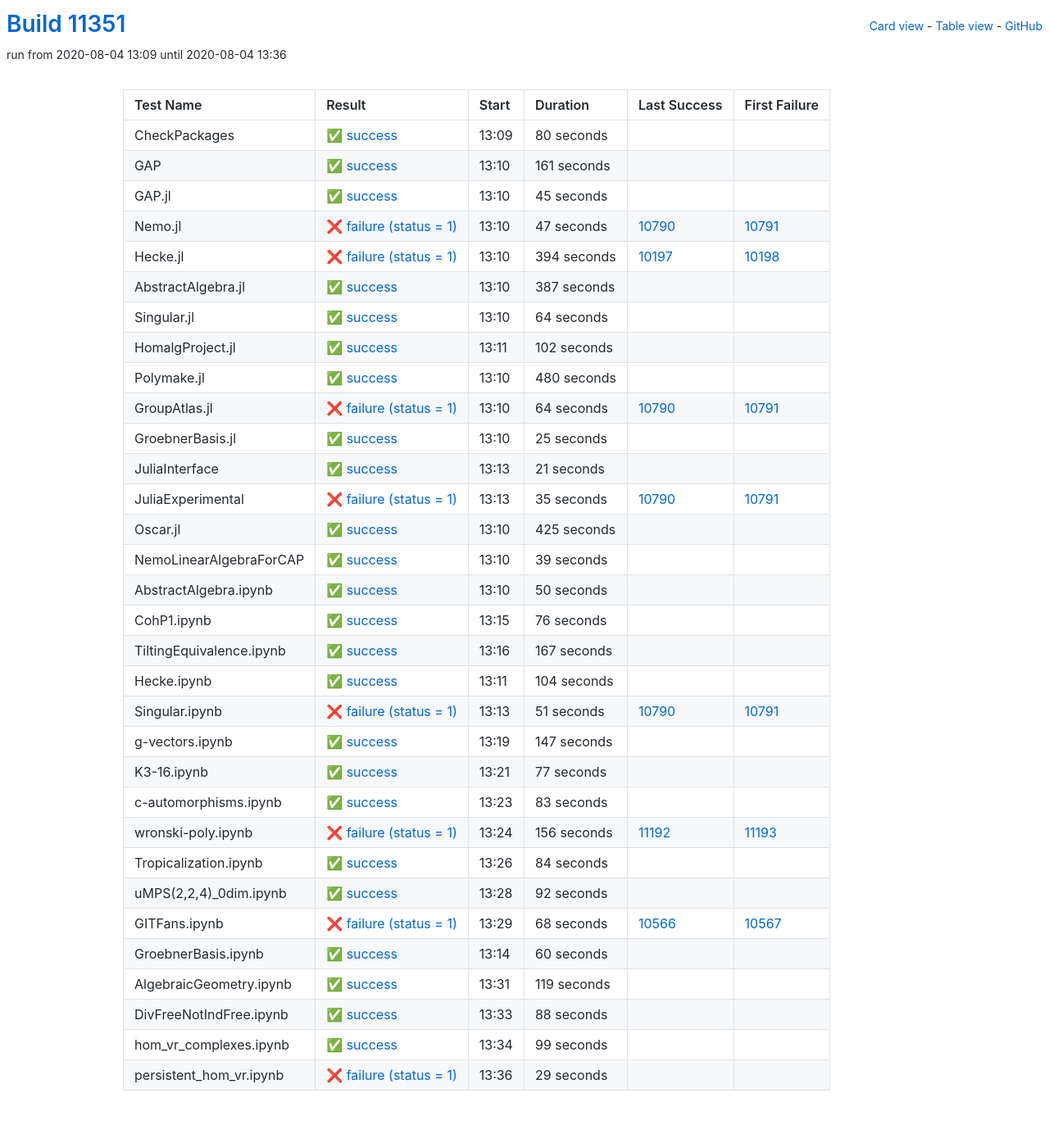
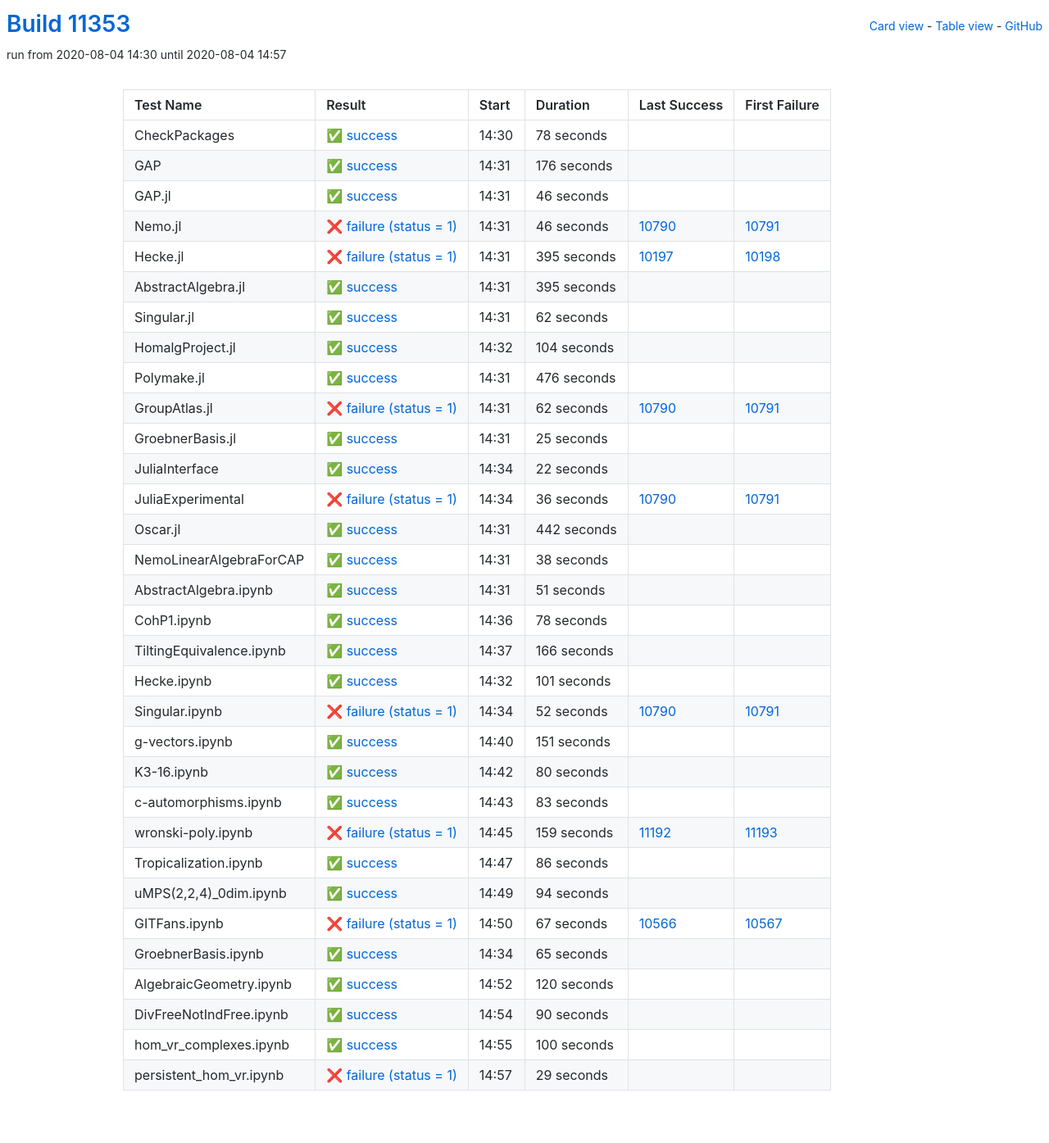
Before and after one commit to oscar-system/oscar-ci-status, a Jekyll site: the page built from table.html, in a window 1280 px wide. Shown: the whole page at 82% size. Built offline with Jekyll 4.4.1, drawn with Linux system fonts in a browser that asks for light colours.

Commit message:
Build #11353

```diff
--- a/_data/ci.yml
+++ b/_data/ci.yml
@@ -1,6 +1,6 @@
 ---
-build: 11351
-build_url: https://oscarci.mathematik.uni-kl.de/job/oscar/11351/
+build: 11353
+build_url: https://oscarci.mathematik.uni-kl.de/job/oscar/11353/
 job: oscar
 organization: oscar-system
 repo: oscar-ci-status
@@ -8,128 +8,128 @@
 tests:
 - name: CheckPackages
   id: checkpackages
-  log: https://oscarci.mathematik.uni-kl.de/job/oscar/11351/artifact/logs/build-11351/CheckPackages.log
-  start: 2020-08-04 13:09
+  log: https://oscarci.mathematik.uni-kl.de/job/oscar/11353/artifact/logs/build-11353/CheckPackages.log
+  start: 2020-08-04 14:30
   success: true
   exitcode: 0
   status: success
-  duration: 80
+  duration: 78
   last_success: false
   last_success_url:
   first_failure: false
   first_failure_url:
 - name: GAP
   id: gap
-  log: https://oscarci.mathematik.uni-kl.de/job/oscar/11351/artifact/logs/build-11351/GAP.log
-  start: 2020-08-04 13:10
+  log: https://oscarci.mathematik.uni-kl.de/job/oscar/11353/artifact/logs/build-11353/GAP.log
+  start: 2020-08-04 14:31
   success: true
   exitcode: 0
   status: success
-  duration: 161
+  duration: 176
   last_success: false
   last_success_url:
   first_failure: false
   first_failure_url:
 - name: GAP.jl
   id: gap-jl
-  log: https://oscarci.mathematik.uni-kl.de/job/oscar/11351/artifact/logs/build-11351/GAP.jl.log
-  start: 2020-08-04 13:10
+  log: https://oscarci.mathematik.uni-kl.de/job/oscar/11353/artifact/logs/build-11353/GAP.jl.log
+  start: 2020-08-04 14:31
   success: true
   exitcode: 0
   status: success
-  duration: 45
+  duration: 46
   last_success: false
   last_success_url:
   first_failure: false
   first_failure_url:
 - name: Nemo.jl
   id: nemo-jl
-  log: https://oscarci.mathematik.uni-kl.de/job/oscar/11351/artifact/logs/build-11351/Nemo.jl.log
-  start: 2020-08-04 13:10
+  log: https://oscarci.mathematik.uni-kl.de/job/oscar/11353/artifact/logs/build-11353/Nemo.jl.log
+  start: 2020-08-04 14:31
   success: false
   exitcode: 1
   status: failure
-  duration: 47
+  duration: 46
   last_success: 10790
   last_success_url: https://oscarci.mathematik.uni-kl.de/job/oscar/10790/
   first_failure: 10791
   first_failure_url: https://oscarci.mathematik.uni-kl.de/job/oscar/10791/
 - name: Hecke.jl
   id: hecke-jl
-  log: https://oscarci.mathematik.uni-kl.de/job/oscar/11351/artifact/logs/build-11351/Hecke.jl.log
-  start: 2020-08-04 13:10
+  log: https://oscarci.mathematik.uni-kl.de/job/oscar/11353/artifact/logs/build-11353/Hecke.jl.log
+  start: 2020-08-04 14:31
   success: false
   exitcode: 1
   status: failure
-  duration: 394
+  duration: 395
   last_success: 10197
   last_success_url: https://oscarci.mathematik.uni-kl.de/job/oscar/10197/
   first_failure: 10198
   first_failure_url: https://oscarci.mathematik.uni-kl.de/job/oscar/10198/
 - name: AbstractAlgebra.jl
   id: abstractalgebra-jl
-  log: https://oscarci.mathematik.uni-kl.de/job/oscar/11351/artifact/logs/build-11351/AbstractAlgebra.jl.log
-  start: 2020-08-04 13:10
+  log: https://oscarci.mathematik.uni-kl.de/job/oscar/11353/artifact/logs/build-11353/AbstractAlgebra.jl.log
+  start: 2020-08-04 14:31
   success: true
   exitcode: 0
   status: success
-  duration: 387
+  duration: 395
   last_success: false
   last_success_url:
   first_failure: false
   first_failure_url:
 - name: Singular.jl
   id: singular-jl
-  log: https://oscarci.mathematik.uni-kl.de/job/oscar/11351/artifact/logs/build-11351/Singular.jl.log
-  start: 2020-08-04 13:10
+  log: https://oscarci.mathematik.uni-kl.de/job/oscar/11353/artifact/logs/build-11353/Singular.jl.log
+  start: 2020-08-04 14:31
   success: true
   exitcode: 0
   status: success
-  duration: 64
+  duration: 62
   last_success: false
   last_success_url:
   first_failure: false
   first_failure_url:
 - name: HomalgProject.jl
   id: homalgproject-jl
-  log: https://oscarci.mathematik.uni-kl.de/job/oscar/11351/artifact/logs/build-11351/HomalgProject.jl.log
-  start: 2020-08-04 13:11
+  log: https://oscarci.mathematik.uni-kl.de/job/oscar/11353/artifact/logs/build-11353/HomalgProject.jl.log
+  start: 2020-08-04 14:32
   success: true
   exitcode: 0
   status: success
-  duration: 102
+  duration: 104
   last_success: false
   last_success_url:
   first_failure: false
   first_failure_url:
 - name: Polymake.jl
   id: polymake-jl
-  log: https://oscarci.mathematik.uni-kl.de/job/oscar/11351/artifact/logs/build-11351/Polymake.jl.log
-  start: 2020-08-04 13:10
+  log: https://oscarci.mathematik.uni-kl.de/job/oscar/11353/artifact/logs/build-11353/Polymake.jl.log
+  start: 2020-08-04 14:31
   success: true
   exitcode: 0
   status: success
-  duration: 480
+  duration: 476
   last_success: false
   last_success_url:
   first_failure: false
   first_failure_url:
 - name: GroupAtlas.jl
   id: groupatlas-jl
-  log: https://oscarci.mathematik.uni-kl.de/job/oscar/11351/artifact/logs/build-11351/GroupAtlas.jl.log
-  start: 2020-08-04 13:10
+  log: https://oscarci.mathematik.uni-kl.de/job/oscar/11353/artifact/logs/build-11353/GroupAtlas.jl.log
+  start: 2020-08-04 14:31
   success: false
   exitcode: 1
   status: failure
-  duration: 64
+  duration: 62
   last_success: 10790
   last_success_url: https://oscarci.mathematik.uni-kl.de/job/oscar/10790/
   first_failure: 10791
   first_failure_url: https://oscarci.mathematik.uni-kl.de/job/oscar/10791/
 - name: GroebnerBasis.jl
   id: groebnerbasis-jl
-  log: https://oscarci.mathematik.uni-kl.de/job/oscar/11351/artifact/logs/build-11351/GroebnerBasis.jl.log
-  start: 2020-08-04 13:10
+  log: https://oscarci.mathematik.uni-kl.de/job/oscar/11353/artifact/logs/build-11353/GroebnerBasis.jl.log
+  start: 2020-08-04 14:31
   success: true
   exitcode: 0
   status: success
@@ -140,140 +140,140 @@
   first_failure_url:
 - name: JuliaInterface
   id: juliainterface
-  log: https://oscarci.mathematik.uni-kl.de/job/oscar/11351/artifact/logs/build-11351/JuliaInterface.log
-  start: 2020-08-04 13:13
+  log: https://oscarci.mathematik.uni-kl.de/job/oscar/11353/artifact/logs/build-11353/JuliaInterface.log
+  start: 2020-08-04 14:34
   success: true
   exitcode: 0
   status: success
-  duration: 21
+  duration: 22
   last_success: false
   last_success_url:
   first_failure: false
   first_failure_url:
 - name: JuliaExperimental
   id: juliaexperimental
-  log: https://oscarci.mathematik.uni-kl.de/job/oscar/11351/artifact/logs/build-11351/JuliaExperimental.log
-  start: 2020-08-04 13:13
+  log: https://oscarci.mathematik.uni-kl.de/job/oscar/11353/artifact/logs/build-11353/JuliaExperimental.log
+  start: 2020-08-04 14:34
   success: false
   exitcode: 1
   status: failure
-  duration: 35
+  duration: 36
   last_success: 10790
   last_success_url: https://oscarci.mathematik.uni-kl.de/job/oscar/10790/
   first_failure: 10791
   first_failure_url: https://oscarci.mathematik.uni-kl.de/job/oscar/10791/
 - name: Oscar.jl
   id: oscar-jl
-  log: https://oscarci.mathematik.uni-kl.de/job/oscar/11351/artifact/logs/build-11351/Oscar.jl.log
-  start: 2020-08-04 13:10
+  log: https://oscarci.mathematik.uni-kl.de/job/oscar/11353/artifact/logs/build-11353/Oscar.jl.log
+  start: 2020-08-04 14:31
   success: true
   exitcode: 0
   status: success
-  duration: 425
+  duration: 442
   last_success: false
   last_success_url:
   first_failure: false
   first_failure_url:
 - name: NemoLinearAlgebraForCAP
   id: nemolinearalgebraforcap
-  log: https://oscarci.mathematik.uni-kl.de/job/oscar/11351/artifact/logs/build-11351/NemoLinearAlgebraForCAP.log
-  start: 2020-08-04 13:10
+  log: https://oscarci.mathematik.uni-kl.de/job/oscar/11353/artifact/logs/build-11353/NemoLinearAlgebraForCAP.log
+  start: 2020-08-04 14:31
   success: true
   exitcode: 0
   status: success
-  duration: 39
+  duration: 38
   last_success: false
   last_success_url:
   first_failure: false
   first_failure_url:
 - name: AbstractAlgebra.ipynb
   id: abstractalgebra-ipynb
-  log: https://oscarci.mathematik.uni-kl.de/job/oscar/11351/artifact/logs/build-11351/AbstractAlgebra.ipynb.log
-  start: 2020-08-04 13:10
+  log: https://oscarci.mathematik.uni-kl.de/job/oscar/11353/artifact/logs/build-11353/AbstractAlgebra.ipynb.log
+  start: 2020-08-04 14:31
   success: true
   exitcode: 0
   status: success
-  duration: 50
+  duration: 51
   last_success: false
   last_success_url:
   first_failure: false
   first_failure_url:
 - name: CohP1.ipynb
   id: cohp1-ipynb
-  log: https://oscarci.mathematik.uni-kl.de/job/oscar/11351/artifact/logs/build-11351/CohP1.ipynb.log
-  start: 2020-08-04 13:15
+  log: https://oscarci.mathematik.uni-kl.de/job/oscar/11353/artifact/logs/build-11353/CohP1.ipynb.log
+  start: 2020-08-04 14:36
   success: true
   exitcode: 0
   status: success
-  duration: 76
+  duration: 78
   last_success: false
   last_success_url:
   first_failure: false
   first_failure_url:
 - name: TiltingEquivalence.ipynb
   id: tiltingequivalence-ipynb
-  log: https://oscarci.mathematik.uni-kl.de/job/oscar/11351/artifact/logs/build-11351/TiltingEquivalence.ipynb.log
-  start: 2020-08-04 13:16
+  log: https://oscarci.mathematik.uni-kl.de/job/oscar/11353/artifact/logs/build-11353/TiltingEquivalence.ipynb.log
+  start: 2020-08-04 14:37
   success: true
   exitcode: 0
   status: success
-  duration: 167
+  duration: 166
   last_success: false
   last_success_url:
   first_failure: false
   first_failure_url:
 - name: Hecke.ipynb
   id: hecke-ipynb
-  log: https://oscarci.mathematik.uni-kl.de/job/oscar/11351/artifact/logs/build-11351/Hecke.ipynb.log
-  start: 2020-08-04 13:11
+  log: https://oscarci.mathematik.uni-kl.de/job/oscar/11353/artifact/logs/build-11353/Hecke.ipynb.log
+  start: 2020-08-04 14:32
   success: true
   exitcode: 0
   status: success
-  duration: 104
+  duration: 101
   last_success: false
   last_success_url:
   first_failure: false
   first_failure_url:
 - name: Singular.ipynb
   id: singular-ipynb
-  log: https://oscarci.mathematik.uni-kl.de/job/oscar/11351/artifact/logs/build-11351/Singular.ipynb.log
-  start: 2020-08-04 13:13
+  log: https://oscarci.mathematik.uni-kl.de/job/oscar/11353/artifact/logs/build-11353/Singular.ipynb.log
+  start: 2020-08-04 14:34
   success: false
   exitcode: 1
   status: failure
-  duration: 51
+  duration: 52
   last_success: 10790
   last_success_url: https://oscarci.mathematik.uni-kl.de/job/oscar/10790/
   first_failure: 10791
   first_failure_url: https://oscarci.mathematik.uni-kl.de/job/oscar/10791/
 - name: g-vectors.ipynb
   id: g-vectors-ipynb
-  log: https://oscarci.mathematik.uni-kl.de/job/oscar/11351/artifact/logs/build-11351/g-vectors.ipynb.log
-  start: 2020-08-04 13:19
+  log: https://oscarci.mathematik.uni-kl.de/job/oscar/11353/artifact/logs/build-11353/g-vectors.ipynb.log
+  start: 2020-08-04 14:40
   success: true
   exitcode: 0
   status: success
-  duration: 147
+  duration: 151
   last_success: false
   last_success_url:
   first_failure: false
   first_failure_url:
 - name: K3-16.ipynb
   id: k3-16-ipynb
-  log: https://oscarci.mathematik.uni-kl.de/job/oscar/11351/artifact/logs/build-11351/K3-16.ipynb.log
-  start: 2020-08-04 13:21
+  log: https://oscarci.mathematik.uni-kl.de/job/oscar/11353/artifact/logs/build-11353/K3-16.ipynb.log
+  start: 2020-08-04 14:42
   success: true
   exitcode: 0
   status: success
-  duration: 77
+  duration: 80
   last_success: false
   last_success_url:
   first_failure: false
   first_failure_url:
 - name: c-automorphisms.ipynb
   id: c-automorphisms-ipynb
-  log: https://oscarci.mathematik.uni-kl.de/job/oscar/11351/artifact/logs/build-11351/c-automorphisms.ipynb.log
-  start: 2020-08-04 13:23
+  log: https://oscarci.mathematik.uni-kl.de/job/oscar/11353/artifact/logs/build-11353/c-automorphisms.ipynb.log
+  start: 2020-08-04 14:43
   success: true
   exitcode: 0
   status: success
@@ -284,104 +284,104 @@
   first_failure_url:
 - name: wronski-poly.ipynb
   id: wronski-poly-ipynb
-  log: https://oscarci.mathematik.uni-kl.de/job/oscar/11351/artifact/logs/build-11351/wronski-poly.ipynb.log
-  start: 2020-08-04 13:24
+  log: https://oscarci.mathematik.uni-kl.de/job/oscar/11353/artifact/logs/build-11353/wronski-poly.ipynb.log
+  start: 2020-08-04 14:45
   success: false
   exitcode: 1
   status: failure
-  duration: 156
+  duration: 159
   last_success: 11192
   last_success_url: https://oscarci.mathematik.uni-kl.de/job/oscar/11192/
   first_failure: 11193
   first_failure_url: https://oscarci.mathematik.uni-kl.de/job/oscar/11193/
 - name: Tropicalization.ipynb
   id: tropicalization-ipynb
-  log: https://oscarci.mathematik.uni-kl.de/job/oscar/11351/artifact/logs/build-11351/Tropicalization.ipynb.log
-  start: 2020-08-04 13:26
+  log: https://oscarci.mathematik.uni-kl.de/job/oscar/11353/artifact/logs/build-11353/Tropicalization.ipynb.log
+  start: 2020-08-04 14:47
   success: true
   exitcode: 0
   status: success
-  duration: 84
+  duration: 86
   last_success: false
   last_success_url:
   first_failure: false
   first_failure_url:
 - name: uMPS(2,2,4)_0dim.ipynb
   id: umps-2-2-4-0dim-ipynb
-  log: https://oscarci.mathematik.uni-kl.de/job/oscar/11351/artifact/logs/build-11351/uMPS-2-2-4-_0dim.ipynb.log
-  start: 2020-08-04 13:28
+  log: https://oscarci.mathematik.uni-kl.de/job/oscar/11353/artifact/logs/build-11353/uMPS-2-2-4-_0dim.ipynb.log
+  start: 2020-08-04 14:49
   success: true
   exitcode: 0
   status: success
-  duration: 92
+  duration: 94
   last_success: false
   last_success_url:
   first_failure: false
   first_failure_url:
 - name: GITFans.ipynb
   id: gitfans-ipynb
-  log: https://oscarci.mathematik.uni-kl.de/job/oscar/11351/artifact/logs/build-11351/GITFans.ipynb.log
-  start: 2020-08-04 13:29
+  log: https://oscarci.mathematik.uni-kl.de/job/oscar/11353/artifact/logs/build-11353/GITFans.ipynb.log
+  start: 2020-08-04 14:50
   success: false
   exitcode: 1
   status: failure
-  duration: 68
+  duration: 67
   last_success: 10566
   last_success_url: https://oscarci.mathematik.uni-kl.de/job/oscar/10566/
   first_failure: 10567
   first_failure_url: https://oscarci.mathematik.uni-kl.de/job/oscar/10567/
 - name: GroebnerBasis.ipynb
   id: groebnerbasis-ipynb
-  log: https://oscarci.mathematik.uni-kl.de/job/oscar/11351/artifact/logs/build-11351/GroebnerBasis.ipynb.log
-  start: 2020-08-04 13:14
+  log: https://oscarci.mathematik.uni-kl.de/job/oscar/11353/artifact/logs/build-11353/GroebnerBasis.ipynb.log
+  start: 2020-08-04 14:34
   success: true
   exitcode: 0
   status: success
-  duration: 60
+  duration: 65
   last_success: false
   last_success_url:
   first_failure: false
   first_failure_url:
 - name: AlgebraicGeometry.ipynb
   id: algebraicgeometry-ipynb
-  log: https://oscarci.mathematik.uni-kl.de/job/oscar/11351/artifact/logs/build-11351/AlgebraicGeometry.ipynb.log
-  start: 2020-08-04 13:31
+  log: https://oscarci.mathematik.uni-kl.de/job/oscar/11353/artifact/logs/build-11353/AlgebraicGeometry.ipynb.log
+  start: 2020-08-04 14:52
   success: true
   exitcode: 0
   status: success
-  duration: 119
+  duration: 120
   last_success: false
   last_success_url:
   first_failure: false
   first_failure_url:
 - name: DivFreeNotIndFree.ipynb
   id: divfreenotindfree-ipynb
-  log: https://oscarci.mathematik.uni-kl.de/job/oscar/11351/artifact/logs/build-11351/DivFreeNotIndFree.ipynb.log
-  start: 2020-08-04 13:33
+  log: https://oscarci.mathematik.uni-kl.de/job/oscar/11353/artifact/logs/build-11353/DivFreeNotIndFree.ipynb.log
+  start: 2020-08-04 14:54
   success: true
   exitcode: 0
   status: success
-  duration: 88
+  duration: 90
   last_success: false
   last_success_url:
   first_failure: false
   first_failure_url:
 - name: hom_vr_complexes.ipynb
   id: hom-vr-complexes-ipynb
-  log: https://oscarci.mathematik.uni-kl.de/job/oscar/11351/artifact/logs/build-11351/hom_vr_complexes.ipynb.log
-  start: 2020-08-04 13:34
+  log: https://oscarci.mathematik.uni-kl.de/job/oscar/11353/artifact/logs/build-11353/hom_vr_complexes.ipynb.log
+  start: 2020-08-04 14:55
   success: true
   exitcode: 0
   status: success
-  duration: 99
+  duration: 100
   last_success: false
   last_success_url:
   first_failure: false
   first_failure_url:
 - name: persistent_hom_vr.ipynb
   id: persistent-hom-vr-ipynb
-  log: https://oscarci.mathematik.uni-kl.de/job/oscar/11351/artifact/logs/build-11351/persistent_hom_vr.ipynb.log
-  start: 2020-08-04 13:36
+  log: https://oscarci.mathematik.uni-kl.de/job/oscar/11353/artifact/logs/build-11353/persistent_hom_vr.ipynb.log
+  start: 2020-08-04 14:57
   success: false
   exitcode: 1
   status: failure
--- a/assets/css/cards.css
+++ b/assets/css/cards.css
@@ -103,3 +103,11 @@
 .divfreenotindfree-ipynb h3 {
   font-size:1.6em !important
 }
+
+.hom-vr-complexes-ipynb h3 {
+  font-size:1.6em !important
+}
+
+.persistent-hom-vr-ipynb h3 {
+  font-size:1.6em !important
+}
```
Also changed, not shown: README.md.
